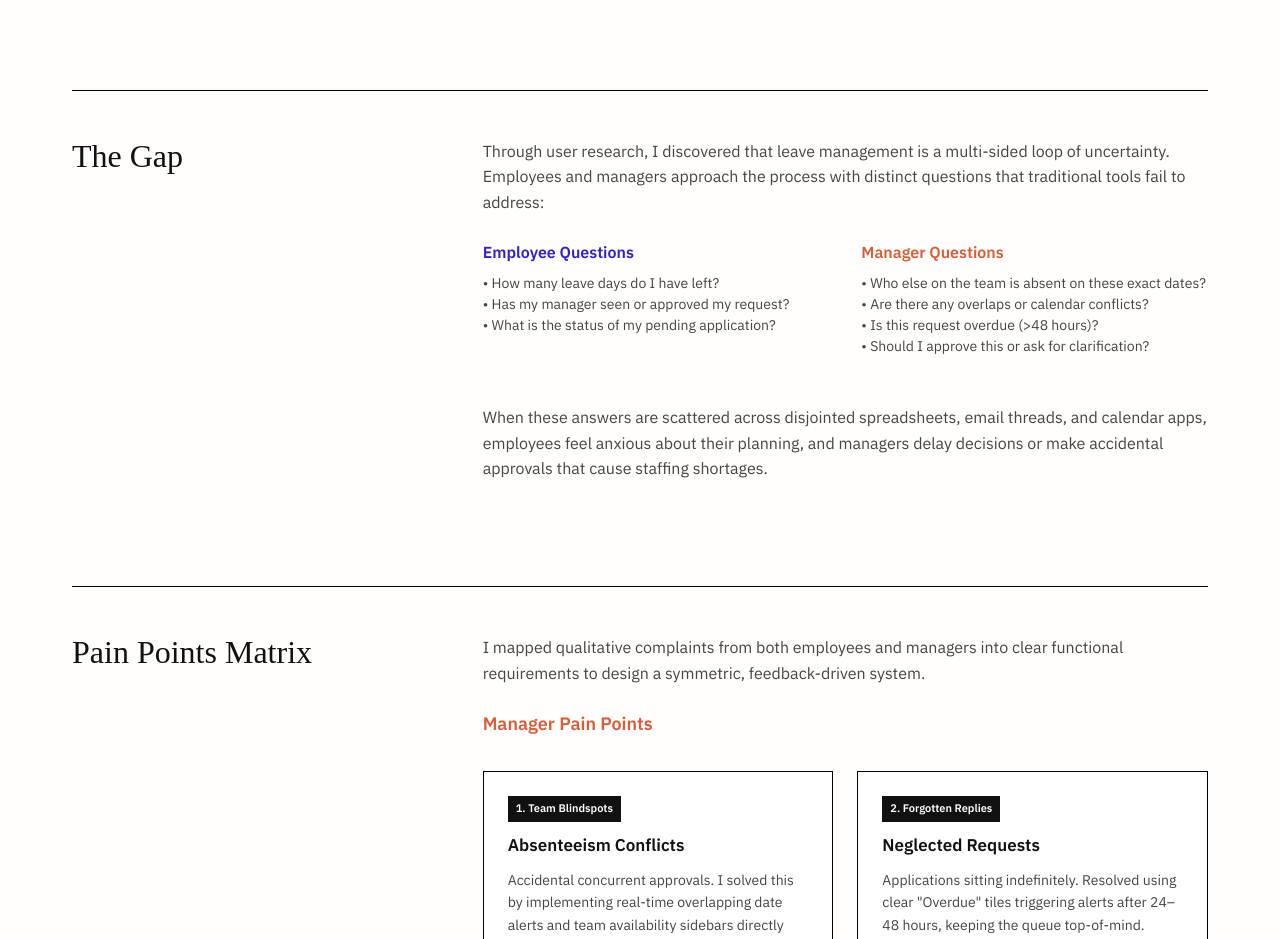
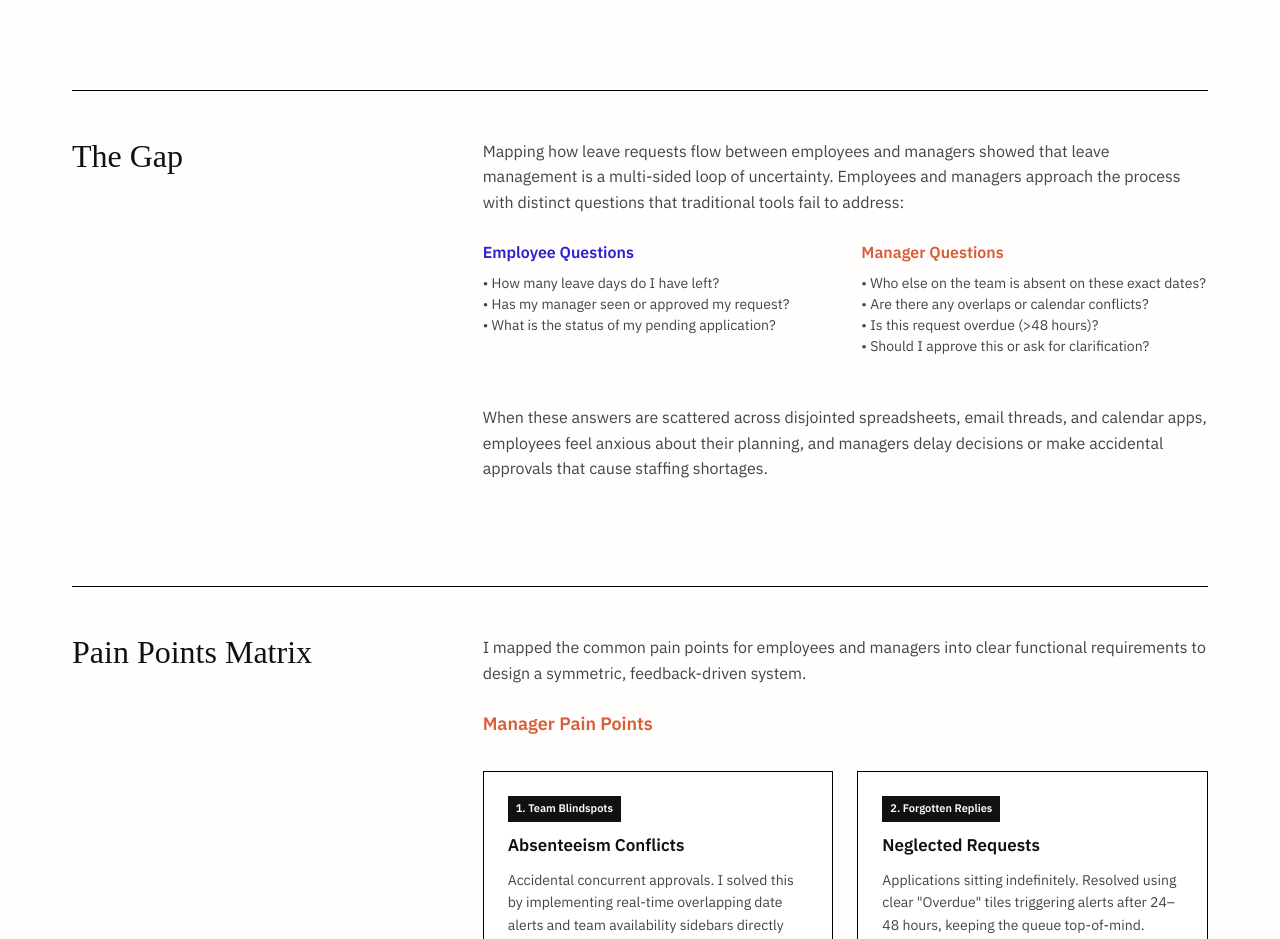
Before and after one commit to Rimadebnath/leave-management-system-case-study, a plain HTML site: page index.html in a window 1280 px wide. Shown: the part 1140-2079 px from the top of the page. Drawn offline with Linux system fonts and the light colour scheme; a web font is replaced by a local one.

Commit message:
Reword research and pain-point sentences
Co-Authored-By: Claude Opus 5.5 <noreply@anthropic.com>

```diff
--- a/index.html
+++ b/index.html
@@ -1601,7 +1601,7 @@
             </div>
             <div class="section-right">
                 <p>
-                    Through user research, I discovered that leave management is a multi-sided loop of uncertainty. Employees and managers approach the process with distinct questions that traditional tools fail to address:
+                    Mapping how leave requests flow between employees and managers showed that leave management is a multi-sided loop of uncertainty. Employees and managers approach the process with distinct questions that traditional tools fail to address:
                 </p>
                 <div class="gap-questions-grid">
                     <div>
@@ -1635,7 +1635,7 @@
             </div>
             <div class="section-right">
                 <p>
-                    I mapped qualitative complaints from both employees and managers into clear functional requirements to design a symmetric, feedback-driven system.
+                    I mapped the common pain points for employees and managers into clear functional requirements to design a symmetric, feedback-driven system.
                 </p>
 
                 <h3 style="margin-bottom: 1rem; color: var(--accent-red); font-size: 18px;">Manager Pain Points</h3>
```
